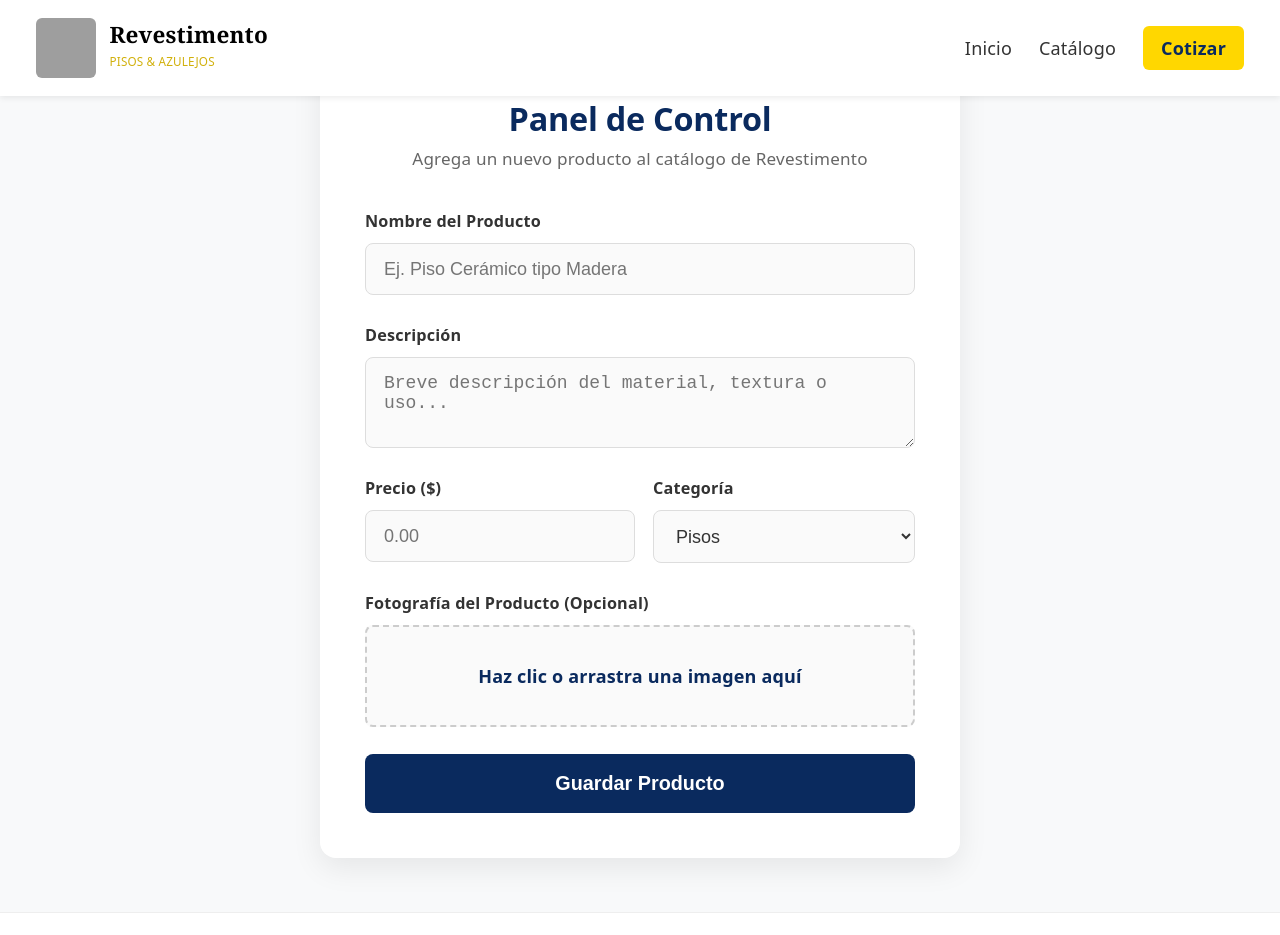
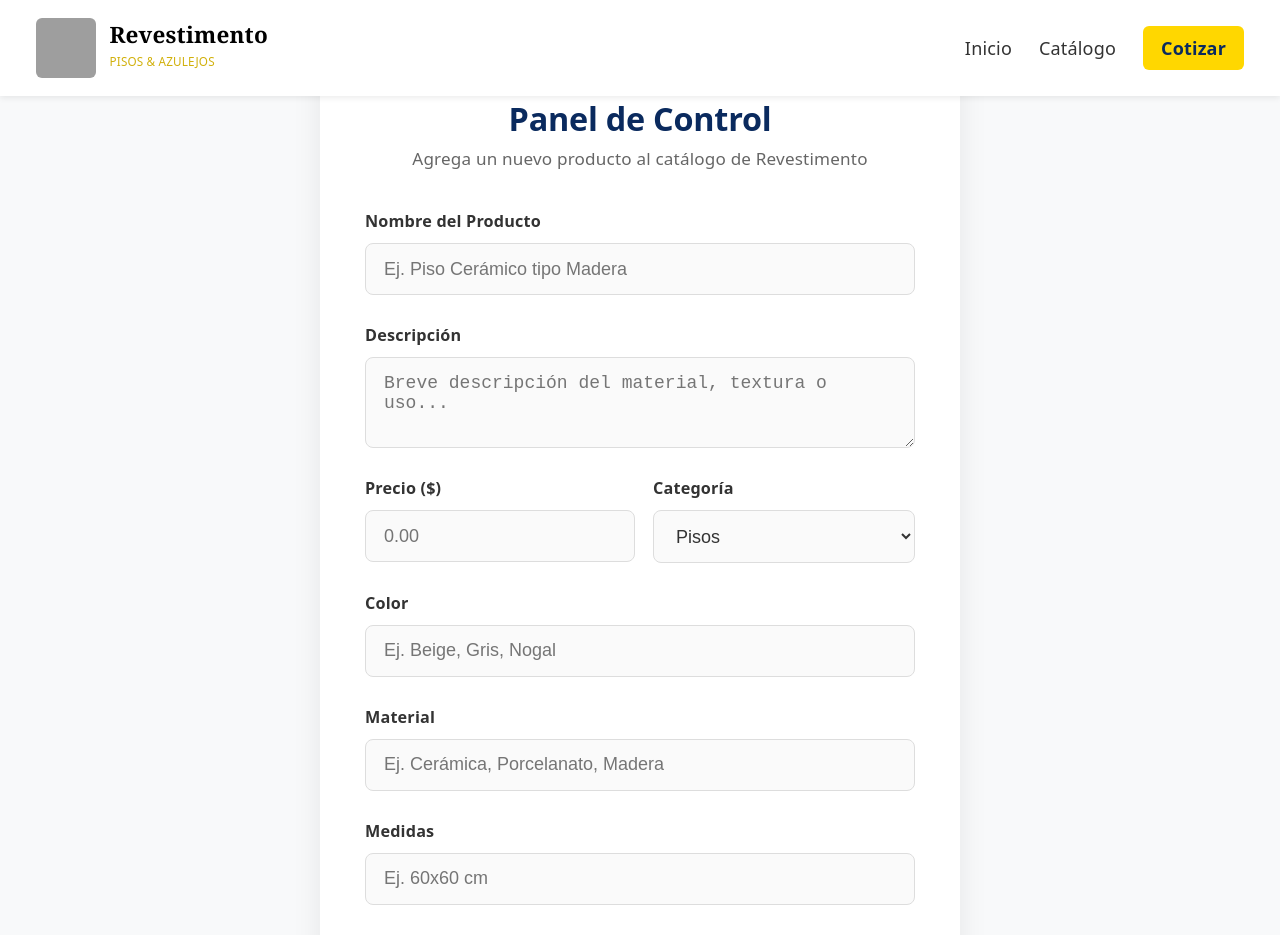
Before and after one commit to erickccastillo/revmx, a React (Vite) app in the folder frontend/: page /admin/new in a window 1280 px wide. Shown: the top 935 px of the page. Built offline with nearby package versions, Linux system fonts and the light colour scheme; no server answers; grey boxes are pictures that could not be loaded.

Commit message:
Update AdminProductForm.tsx

```diff
--- a/frontend/src/pages/AdminProductForm.tsx
+++ b/frontend/src/pages/AdminProductForm.tsx
@@ -18,6 +18,9 @@ const AdminProductForm: React.FC = () => {
   const [name, setName] = useState('');
   const [description, setDescription] = useState('');
   const [price, setPrice] = useState<number | ''>('');
+  const [color, setColor] = useState('');
+  const [material, setMaterial] = useState('');
+  const [medidas, setMedidas] = useState('');
   const [category, setCategory] = useState('PISOS');
 
   const [file, setFile] = useState<File | null>(null);
@@ -46,6 +49,9 @@ const AdminProductForm: React.FC = () => {
             setDescription(data.description || '');
             setPrice(data.price);
             setCategory(data.category);
+            setColor(data.color || '');
+            setMaterial(data.material || '');
+            setMedidas(data.medidas || '');
             setPreview(data.image_url);
             setExistingImageUrl(data.image_url);
           }
@@ -98,12 +104,15 @@ const AdminProductForm: React.FC = () => {
         finalImageUrl = publicUrl; // Usamos la URL de la imagen recién subida
       }
 
-      const productData = {
+    const productData = {
         name,
         description,
         price: Number(price),
         category,
         image_url: finalImageUrl,
+        color,
+        material,
+        medidas,
       };
 
       // 5. Decidimos si creamos (POST) o actualizamos (PUT)
@@ -198,6 +207,39 @@ const AdminProductForm: React.FC = () => {
           </div>
 
           <div className="form-group">
+          <label>Color</label>
+          <input
+            type="text"
+            className="custom-input"
+            placeholder="Ej. Beige, Gris, Nogal"
+            value={color}
+            onChange={(e) => setColor(e.target.value)}
+          />
+        </div>
+
+        <div className="form-group">
+          <label>Material</label>
+          <input
+            type="text"
+            className="custom-input"
+            placeholder="Ej. Cerámica, Porcelanato, Madera"
+            value={material}
+            onChange={(e) => setMaterial(e.target.value)}
+          />
+        </div>
+
+        <div className="form-group">
+          <label>Medidas</label>
+          <input
+            type="text"
+            className="custom-input"
+            placeholder="Ej. 60x60 cm"
+            value={medidas}
+            onChange={(e) => setMedidas(e.target.value)}
+          />
+        </div>
+
+          <div className="form-group">
             {/* Cambiamos el texto para que sepa que es opcional */}
             <label>{isEditing ? 'Cambiar Fotografía (Opcional)' : 'Fotografía del Producto (Opcional)'}</label>
             <div className="file-drop-area">
```
